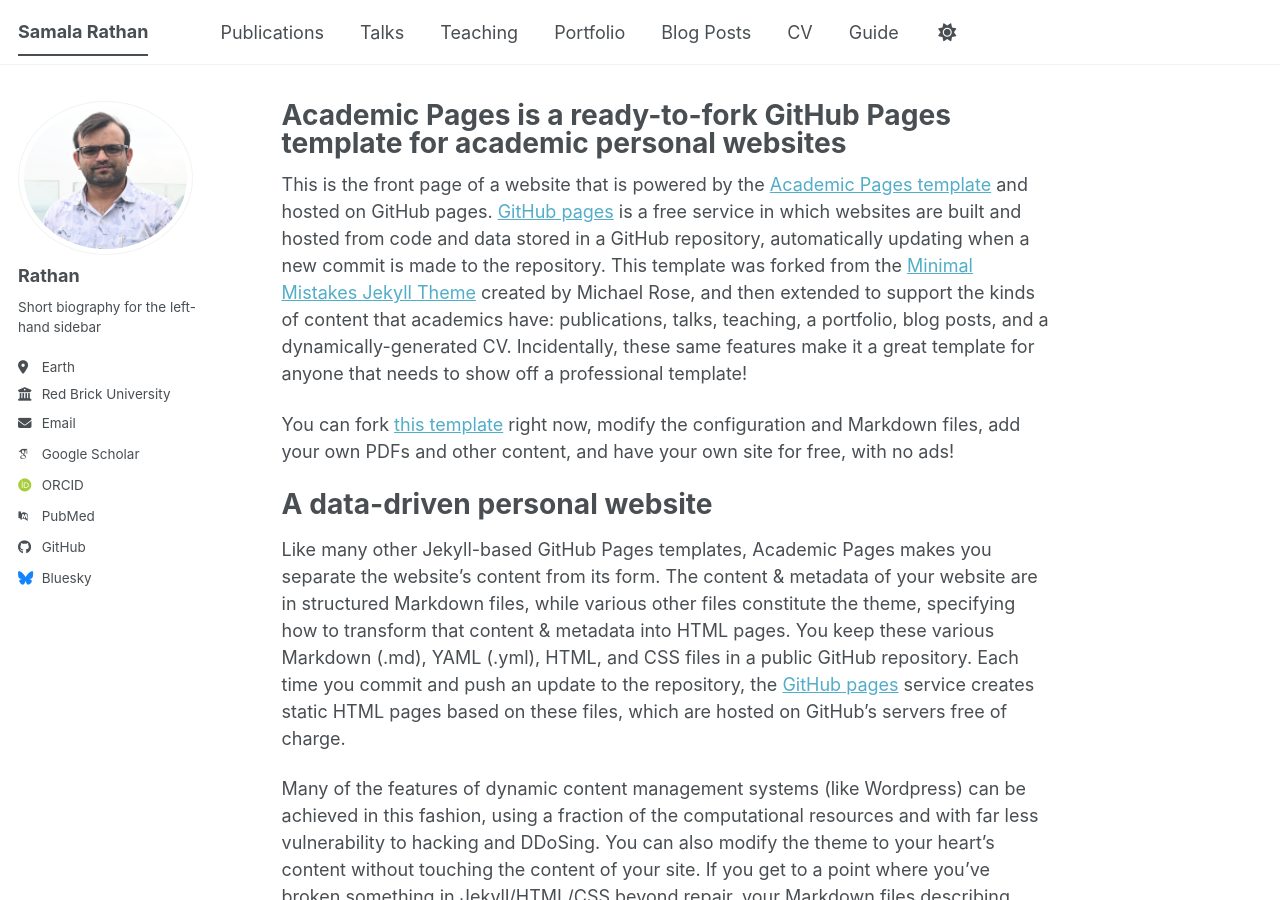
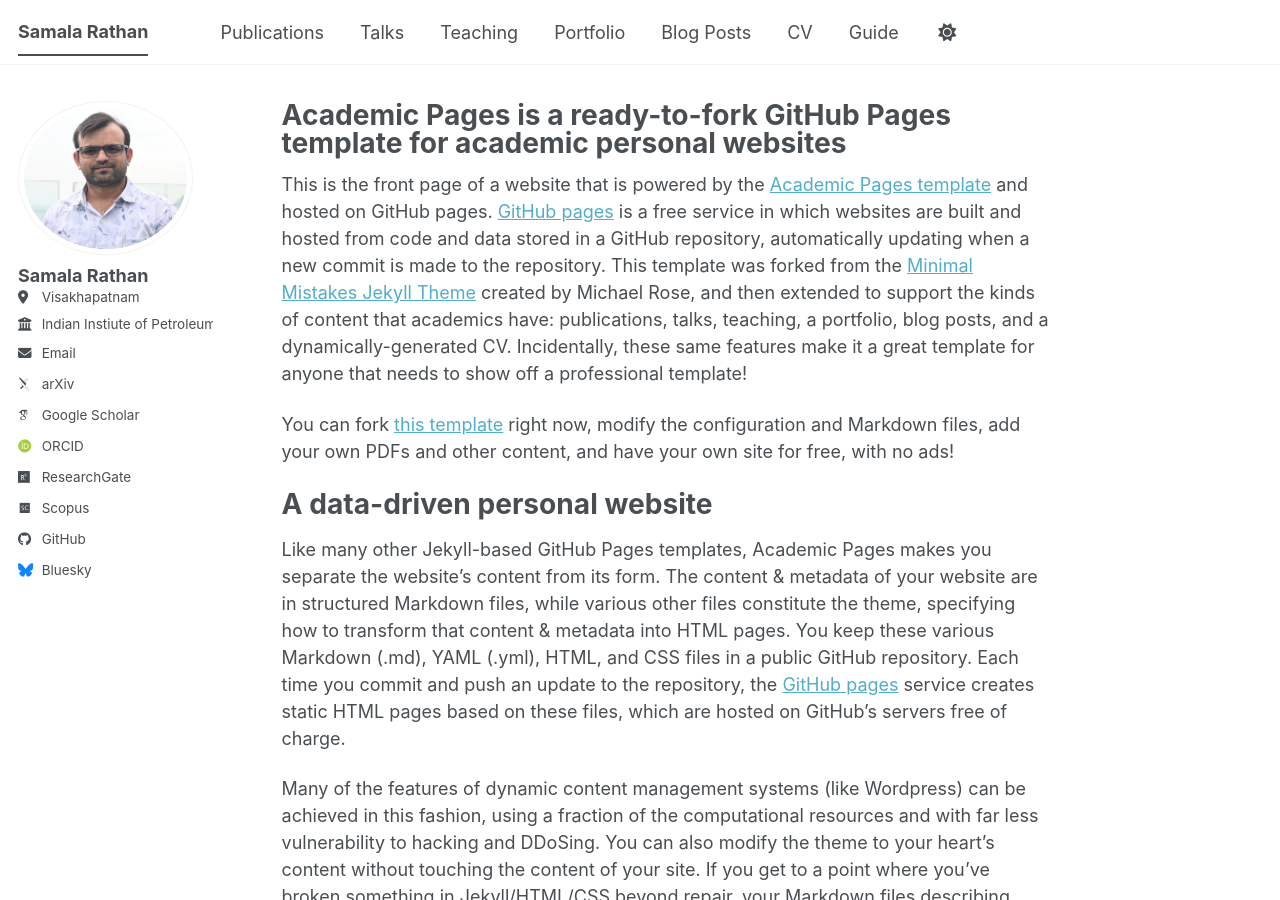
Before and after one commit to Rathan-Samala/rathansamala, a Jekyll site: the page built from _pages/about.md, in a window 1280 px wide and 900 px high. Built offline with Jekyll 4.4.1, drawn with Linux system fonts in a browser that asks for light colours; some web fonts are replaced; a script bundle is joined from its source files by our own code; library files that are not in the unit come from our copies.

Commit message:
Update _config.yml

```diff
--- a/_config.yml
+++ b/_config.yml
@@ -24,26 +24,26 @@
 author:
   # Biographic information
   avatar           : "rathansites.jpg"
-  name             : "Rathan"
+  name             : "Samala Rathan"
   pronouns         : # example: "she/her"
-  bio              : "Short biography for the left-hand sidebar"
-  location         : "Earth"
-  employer         : "Red Brick University"
+  bio              : #"Short biography for the left-hand sidebar"
+  location         : "Visakhapatnam"
+  employer         : "Indian Instiute of Petroleum and Energy Visakhaptnam"
   uri              : # URL
-  email            : "none@example.org"
+  email            : "rathans.math@iipe.ac.in"
 
   # Academic websites
   academia         : # URL
-  arxiv            : # URL - Update with the correct link to your profile
-  googlescholar    : "https://scholar.google.com/citations?user=PS_CX0AAAAAJ"
+  arxiv            : "https://arxiv.org/search/math?query=samala+rathan&searchtype=author&abstracts=show&order=-announced_date_first&size=50"
+  googlescholar    : "https://scholar.google.com/citations?user=zQgZ18kAAAAJ&hl=en"
   inspire-hep      : # URL
   impactstory      : # URL
-  orcid            : "https://orcid.org/yourorcidurl"
+  orcid            : "https://orcid.org/0000-0001-7718-7801"
   semantic         : # URL
   ssrn             : # URL
-  pubmed           : "https://www.ncbi.nlm.nih.gov/pubmed/?term=john+snow"
-  researchgate     : # URL
-  scopus           : # URL
+  pubmed           : # URL
+  researchgate     : "https://www.researchgate.net/profile/Rathan-Samala-2"
+  scopus           : "https://www.scopus.com/authid/detail.uri?authorId=57193773690"
   zotero           : # URL
 
 
```
